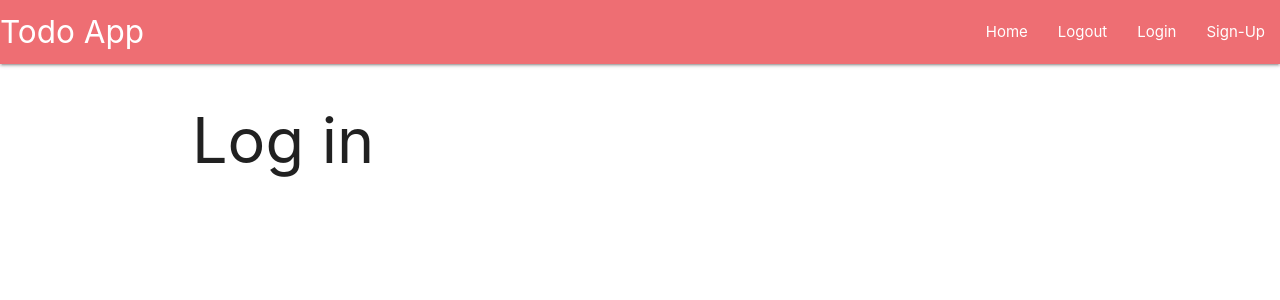
After one commit to Fbossio/tasklist-keeper, a Flask app: page /login in a window 1280 px wide. The commit adds this page. Shown: the top 300 px of the page. Run offline with Flask 2, Linux system fonts and the light colour scheme.

Commit message:
Register auth blueprint

```diff
--- a/website/__init__.py
+++ b/website/__init__.py
@@ -13,8 +13,10 @@ def create_app():
 
     from .models import User, Todo
     from .views import views
+    from .auth import auth
 
     app.register_blueprint(views, url_prefix='/')
+    app.register_blueprint(auth, url_prefix='/')
 
     # Initialize Plugins
     db.init_app(app)
--- /dev/null
+++ b/website/auth.py
@@ -0,0 +1,22 @@
+from flask import Flask, Blueprint, render_template, url_for
+from .models import User
+from werkzeug.security import generate_password_hash, check_password_hash
+from . import db
+from flask_login import login_user, login_required, logout_user, current_user
+
+auth = Blueprint('auth', __name__)
+
+
+@auth.route('/login', methods=['GET', 'POST'])
+def login():
+    return render_template('login.html')
+
+
+@auth.route('/logout')
+def logout():
+    return '<h1>Nothing Yet</h1>'
+
+
+@auth.route('/sign-up', methods=['GET', 'POST'])
+def sign_up():
+    return render_template('signup.html')
--- a/website/templates/base.html
+++ b/website/templates/base.html
@@ -13,12 +13,12 @@
   <body>
     <nav>
       <div class="nav-wrapper">
-        <a href="#" class="brand-logo">Todo App</a>
+        <a href="/" class="brand-logo">Todo App</a>
         <ul id="nav-mobile" class="right hide-on-med-and-down">
-          <li><a href="#">Home</a></li>
-          <li><a href="#">Logout</a></li>
-          <li><a href="#">Login</a></li>
-          <li><a href="#">Sign-Up</a></li>
+          <li><a href="/">Home</a></li>
+          <li><a href="/logout">Logout</a></li>
+          <li><a href="/login">Login</a></li>
+          <li><a href="/sign-up">Sign-Up</a></li>
         </ul>
       </div>
     </nav>
--- /dev/null
+++ b/website/templates/login.html
@@ -0,0 +1,4 @@
+{% extends "base.html" %} {% block title %} Home {% endblock %} {% block content
+%}
+<h1>Log in</h1>
+{% endblock %}
--- /dev/null
+++ b/website/templates/signup.html
@@ -0,0 +1,4 @@
+{% extends "base.html" %} {% block title %} Home {% endblock %} {% block content
+%}
+<h1>Sign Up</h1>
+{% endblock %}
```
